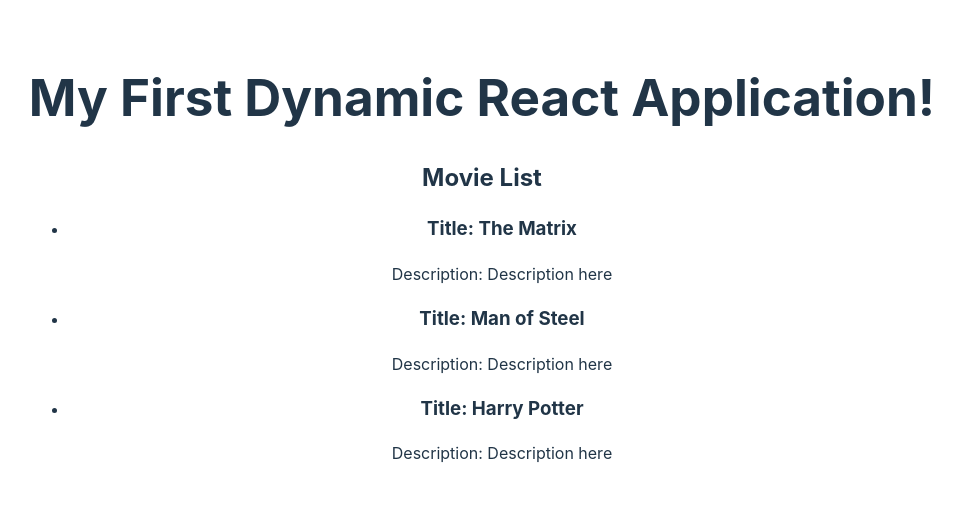
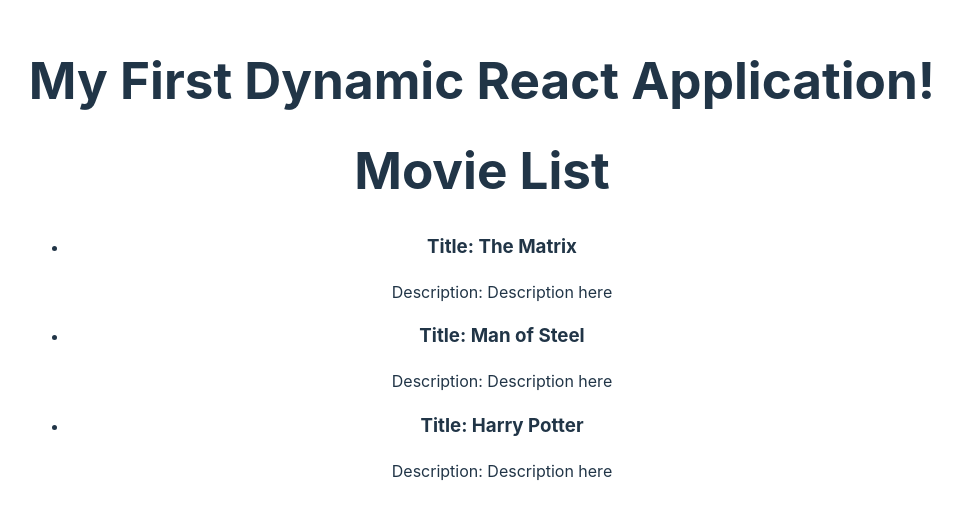
Before and after one commit to rikimario/ReactSoftUni, a React (Vite) app in the folder components-basics/: page / in a window 1280 px wide. Shown: the part 142-662 px from the top of the page, without its empty margins (158-1120 px from the left). Built offline with nearby package versions, Linux system fonts and the light colour scheme.

Commit message:
add HEading.jsx

```diff
--- /dev/null
+++ b/components-basics/src/components/Heading.jsx
@@ -0,0 +1,5 @@
+export default function Heading(props) {
+  return (
+    <h1 className="site-header">{props.children}</h1>
+  )
+}
--- a/components-basics/src/components/MovieList.jsx
+++ b/components-basics/src/components/MovieList.jsx
@@ -1,10 +1,10 @@
 import Movie from "./Movie.jsx";
-
+import Heading from "./Heading.jsx";
 
 export default function MovieList(props) {
   return (
     <div className="movie-list">
-      <h2>{props.headingText}</h2>
+      <Heading>Movie List</Heading>
 
       <ul>
         <li><Movie data={props.movies[0]} /></li>
```
